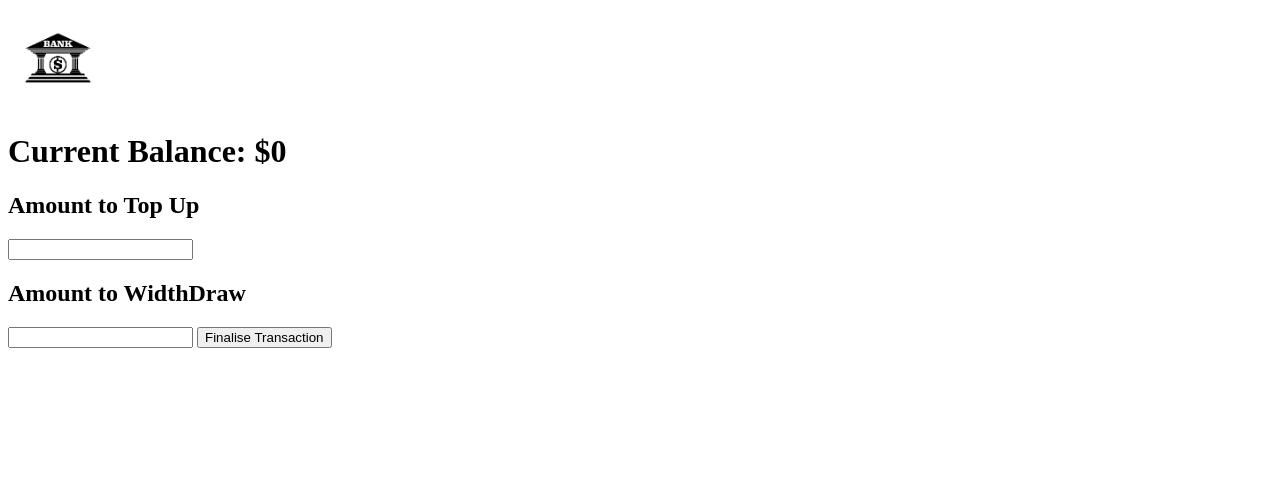
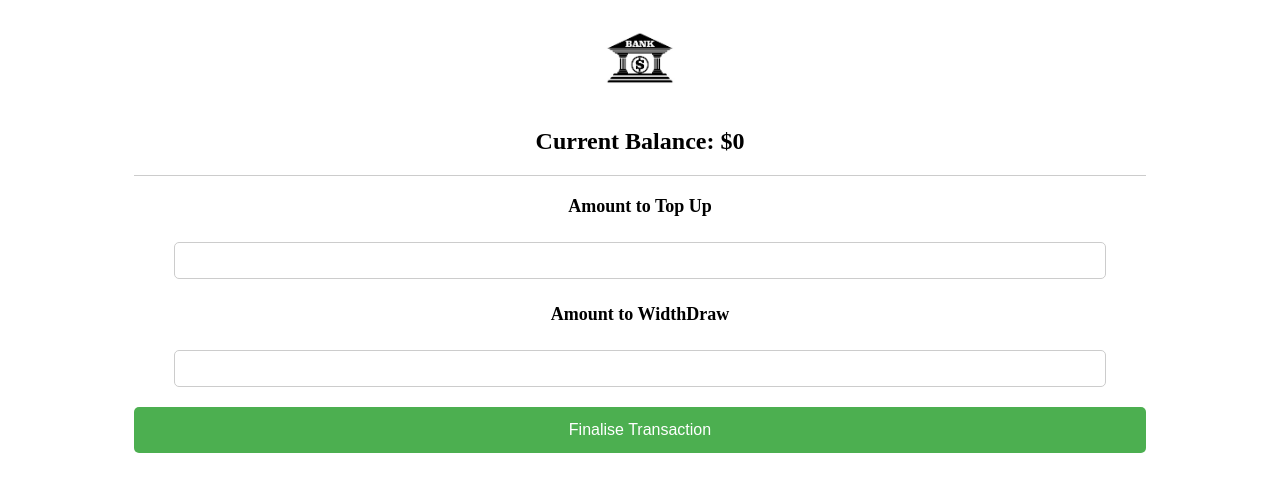
Before and after one commit to BOSTONE069/DBANK_SYSTEM, a website built with webpack: page src/bitcoin_frontend/src/index.html in a window 1280 px wide. Built offline with nearby package versions, Linux system fonts and the light colour scheme; files whose address does not match are found by name.

Commit message:
Added the code for the withdrawal and top up from the bank application and formated the code

```diff
--- /dev/null
+++ b/src/bitcoin_frontend/assets/main.css
@@ -0,0 +1,46 @@
+.container {
+    width: 80%;
+    margin: 0 auto;
+    text-align: center;
+  }
+
+  h1 {
+    font-size: 24px;
+  }
+
+  .divider {
+    border-top: 1px solid #ccc;
+    margin: 20px 0;
+  }
+
+  form {
+    margin-top: 20px;
+  }
+
+  h2 {
+    font-size: 18px;
+  }
+
+  input[type="number"] {
+    width: 90%;
+    padding: 10px;
+    margin: 10px 0;
+    border: 1px solid #ccc;
+    border-radius: 5px;
+  }
+
+  #submit-btn {
+    background-color: #4CAF50;
+    color: white;
+    padding: 14px 20px;
+    margin: 10px 0;
+    border: none;
+    border-radius: 5px;
+    cursor: pointer;
+    width: 100%;
+    font-size: 16px;
+  }
+
+  #submit-btn:hover {
+    background-color: #45a049;
+  }
--- a/src/bitcoin_frontend/src/index.html
+++ b/src/bitcoin_frontend/src/index.html
@@ -1,24 +1,38 @@
 <!DOCTYPE html>
 <html lang="en">
   <head>
-  <meta charset="UTF-8">
-  <meta name="viewport" content="width=device-width, initial-scale=1, shrink-to-fit=no">
+    <meta charset="UTF-8" />
+    <meta
+      name="viewport"
+      content="width=device-width, initial-scale=1, shrink-to-fit=no"
+    />
     <title>DBANK</title>
-  <link type="text/css" rel="stylesheet" href="main.css">
+    <link type="text/css" rel="stylesheet" href="main.css" />
   </head>
-
 
   <body>
     <div class="container">
-    <img src="bank.jpg" alt="Bank Logo" width="100">
+      <img src="bank.jpg" alt="Bank Logo" width="100" />
       <h1>Current Balance: $<span id="value">234</span></h1>
       <div class="divider"></div>
-    <form action="">
+      <form action="#">
         <h2>Amount to Top Up</h2>
-      <input id="input-amount" type="number" stop="0.01" min = 0 name="topUp" value=""/>
+        <input
+          id="input-amount"
+          type="number"
+          stop="0.01"
+          min="0"
+          name="topUp"
+          value=""
+        />
         <h2>Amount to WidthDraw</h2>
-      <input id="widthdrawal-amount" type="number" name="widthdraw" value=""/>
-      <input id="submit-btn" type="submit" value="Finalise Transaction"/>
+        <input
+          id="widthdrawal-amount"
+          type="number"
+          name="widthdraw"
+          value=""
+        />
+        <input id="submit-btn" type="submit" value="Finalise Transaction" />
       </form>
     </div>
   </body>
--- a/src/bitcoin_frontend/src/index.js
+++ b/src/bitcoin_frontend/src/index.js
@@ -7,3 +7,31 @@ window.addEventListener("load", async function(){
 
   document.getElementById("value").innerText = Math.round(currentAmount * 100) / 100;
 });
+
+document.querySelector("form").addEventListener("submit", async (event) => {
+  event.preventDefault();
+
+  const button = event.target.querySelector("#submit-btn");
+
+  const inputAmount = parseFloat(document.getElementById("input-amount").value);
+  const outputAmount = parseFloat(document.getElementById("widthdrawal-amount").value);
+
+  button.setAttribute("disabled", true);
+
+  if (document.getElementById("input-amount").value.length != 0) {
+    await bitcoin_backend.topUp(inputAmount);
+  }
+
+  if (document.getElementById("widthdrawal-amount").value.length != 0) {
+    await bitcoin_backend.withDraw(outputAmount);
+  }
+
+  const currentAmount = await bitcoin_backend.checkBalance();
+
+  document.getElementById("value").innerText = Math.round(currentAmount * 100) / 100;
+
+  document.getElementById("input-amount").value = "";
+  document.getElementById("widthdrawal-amount").value = "";
+
+  button.removeAttribute("disabled");
+});
```
Also changed, not shown: 1 other file. Lines whose indentation alone changed are shown as unchanged.
